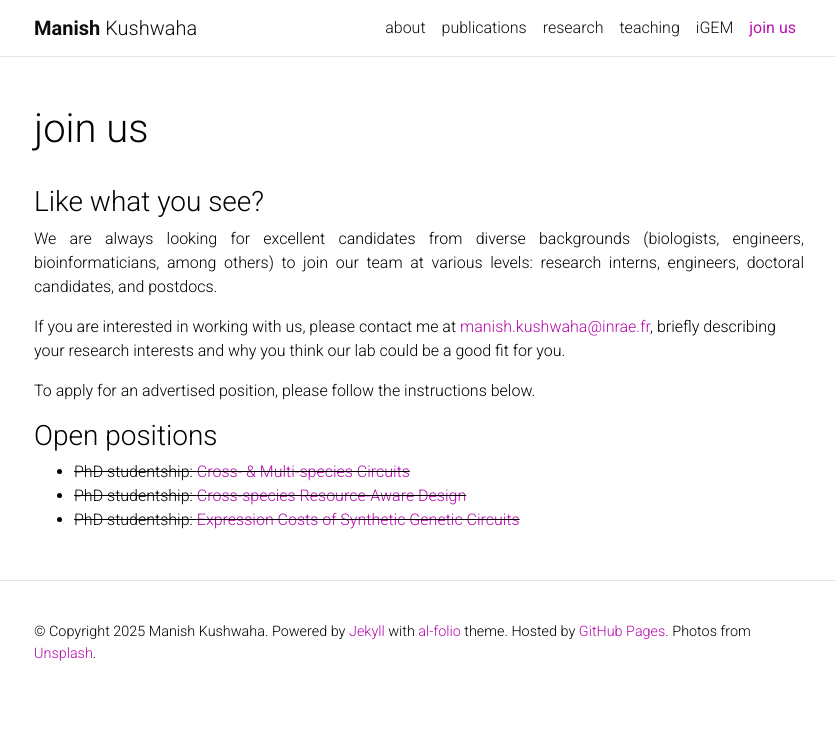
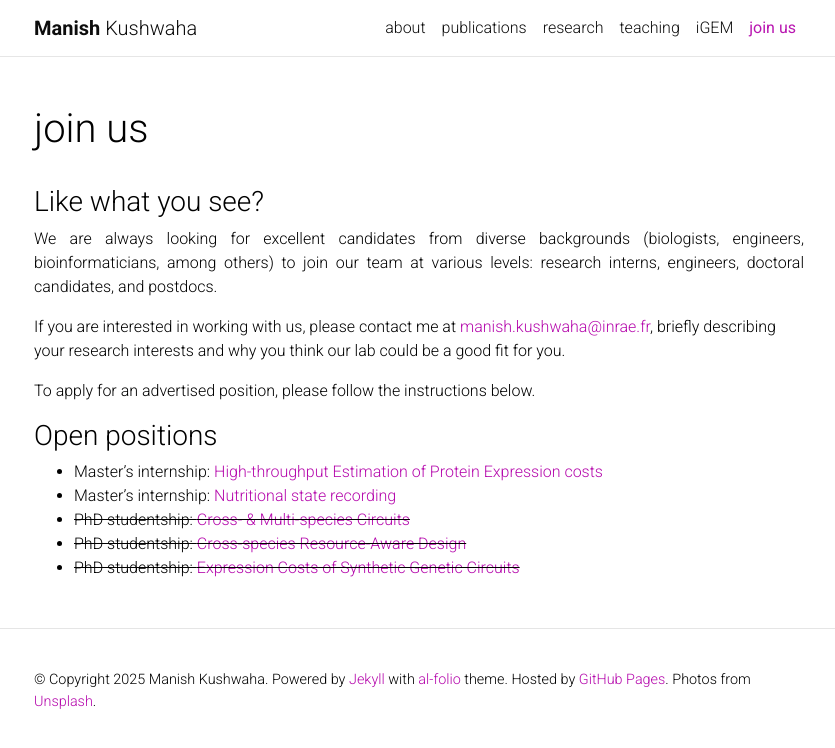
Before and after one commit to manishmicrobe/manishmicrobe.github.io, a Jekyll site: the page built from _pages/joinus.md, in a window 1280 px wide. Shown: the top 748 px of the page, without its empty margins (221-1056 px from the left). Built offline with Jekyll 4.4.1, drawn with Linux system fonts in a browser that asks for light colours; comment, search, counter and statistics services are not loaded; a style sheet for code colours, icons or effects is not loaded.

Commit message:
New Master's internships

```diff
--- a/_pages/joinus.md
+++ b/_pages/joinus.md
@@ -16,6 +16,8 @@ If you are interested in working with us, please contact me at <manish.kushwaha@
 <p align='justify'>To apply for an advertised position, please follow the instructions below.</p>
 
 ### Open positions
+* Master's internship: [High-throughput Estimation of Protein Expression costs](/assets/pdf/Masters 2026 HT_Expression_Cost.pdf)
+* Master's internship: [Nutritional state recording](/assets/pdf/Masters 2026 NutriRecord.pdf)
 * ~~PhD studentship: [Cross- & Multi-species Circuits](/assets/pdf/PhD 2025 - Cross- & Multi-species Genetic Circuits.pdf)~~
 * ~~PhD studentship: [Cross-species Resource-Aware Design](/assets/pdf/)~~
 * ~~PhD studentship: [Expression Costs of Synthetic Genetic Circuits](/assets/pdf/)~~
```
